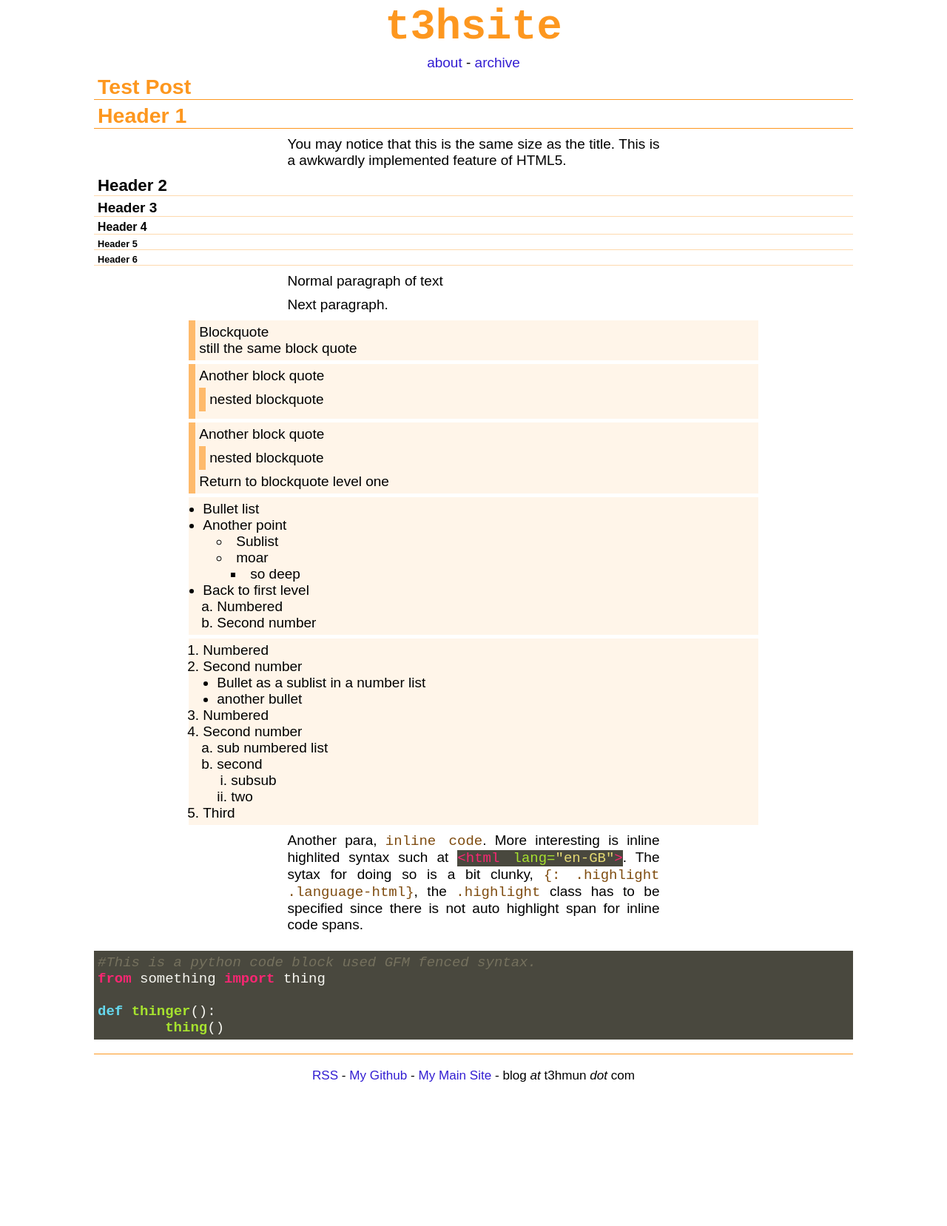
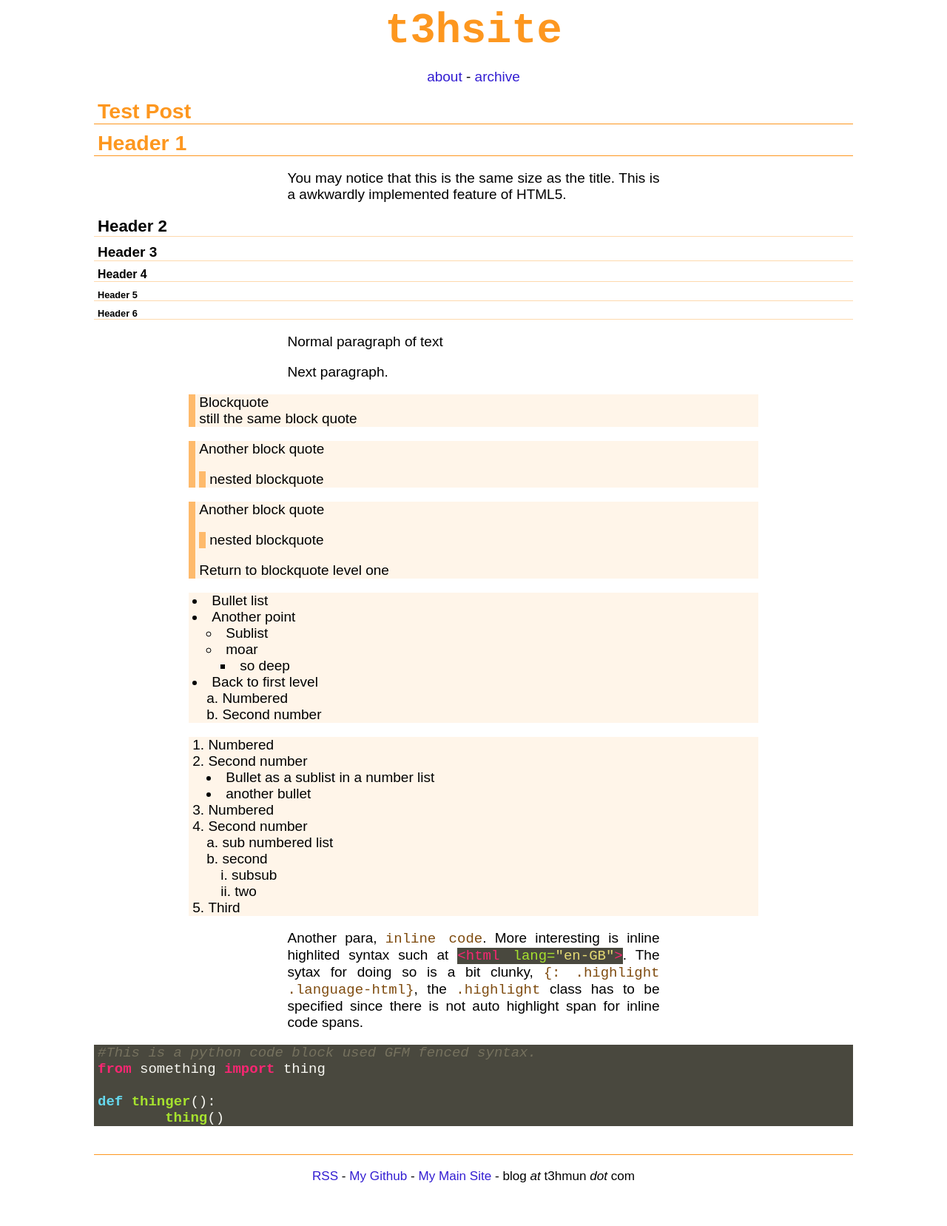
Before and after one commit to t3hmun/t3hsite, a Jekyll site: the page built from _posts/2015-09-30-test-post.md, in a window 1280 px wide. Shown: the whole page at 74% size. Built offline with Jekyll 4.4.1, drawn with Linux system fonts in a browser that asks for light colours; before the commit the page ends 1502 px from its top, so only the background shows below that.

Commit message:
Overhauled margins and padding for consistency.

```diff
--- a/_sass/_style.scss
+++ b/_sass/_style.scss
@@ -34,10 +34,10 @@
 
 // A note on Margins and Padding for the Gutter
 // ============================================
-// In most elements the $base-gutter is used as the top-bottom margin.
+// In most elements the $vspace is used as the top-bottom margin.
 // This works well as the margins overlap and create a consistent vertical gap between all elements.
 // The left-right margin is mostly auto, this is used to centre the blocks in the screen.
-// This means the gutter must be enforced using $base-gutter as left-right padding.
+// This means the gutter must be enforced using $gutter as left-right padding.
 // If the gutter is not enforced text can end up squished against the sides of the screen on smaller devices / windows.
 // In the rare scenario where elements need to be placed side by side wrapper divs and spans with margins would be needed.
 
@@ -99,11 +99,11 @@ p {
     text-align: justify;
 
     // Block display with auto margins centres the block in the screen.
+    // Vertical margins to space elements.
+    // Add padding to maintain a gutter.
     display: block;
-    margin: auto;
-
-    // Add padding to maintain a gutter and spacing from other elements.
-    padding: $base-gutter;
+    margin: $vspace auto;
+    padding: 0 $gutter;
 
     code {
         color: $subtle-fore-colour;
@@ -115,12 +115,12 @@ ol, ul, blockquote, dl {
     // Wider than the reading width, but not excessively wide.
     max-width: $other-text-width;
 
-    // Block display with auto left-right margins centres the block.
+    // Block display with auto margins centres the block in the screen.
+    // Vertical margins to space elements.
+    // Add padding to maintain a gutter.
     display: block;
-    margin: $base-gutter auto;
-
-    // Creates a
-    padding: $base-gutter;
+    margin: $vspace auto;
+    padding: 0 $gutter;
 
     // These elements have an unusual width, so they require some kind of box to demarcate the space they are mean to consume.
     background-color: $subtle-back-colour;
@@ -145,11 +145,14 @@ blockquote {
 
 ul {
     // The bullet point is placed inside the padding.
-    list-style: disc outside none;
+    list-style: disc inside none;
 
-    // The top-bottom spacing uses the gutter.
-    // The indent spacing uses the text size.
-    padding: $base-gutter $base;
+    // Block display with auto margins centres the block in the screen.
+    // Vertical margins to space elements.
+    // Add padding to maintain a gutter.
+    display: block;
+    margin: $vspace auto;
+    padding: 0 $gutter;
 
     ul {
         // New kind of bullet for level 2.
@@ -169,27 +172,32 @@ ul {
 
     ol {
         // Ordered sublists use letters.
-        list-style-type: lower-latin;
+        list-style: lower-latin inside;
 
         ol {
             // Ordered sub-sublists use roman-numerals.
-            list-style-type: lower-roman;
+            list-style: lower-roman inside;
         }
     }
 }
 
 ol {
-    // The top-bottom spacing uses the gutter.
-    // The indent spacing uses the text size.
-    padding: $base-gutter $base;
+    // Block display with auto margins centres the block in the screen.
+    // Vertical margins to space elements.
+    // Add padding to maintain a gutter.
+    display: block;
+    margin: $vspace auto;
+    padding: 0 $gutter;
+
+    list-style: decimal inside;
 
     ol {
         // Ordered sublists use letters.
-        list-style-type: lower-latin;
+        list-style: lower-latin inside;
 
         ol {
             // Ordered sub-sublists use roman-numerals.
-            list-style-type: lower-roman;
+            list-style: lower-roman inside;
         }
     }
 
@@ -202,7 +210,12 @@ ol {
 
 // Most of the styling for pre is done by the syntax stylesheet.
 pre {
-    padding: $base-gutter;
+    // Block display with auto margins centres the block in the screen.
+    // Vertical margins to space elements.
+    // Add padding to maintain a gutter.
+    display: block;
+    margin: $vspace auto;
+    padding: 0 $gutter;
 }
 
 // Header 1 is the site mast-head.
@@ -211,7 +224,13 @@ h1 {
     text-align: center;
     font-size: 3 * $base;
     font-family: monospace;
-    padding: $big-gutter;
+
+    // Block display with auto margins centres the block in the screen.
+    // Vertical margins to space elements.
+    // Add padding to maintain a gutter.
+    display: block;
+    margin: $vspace auto;
+    padding: 0 $gutter;
 }
 
 // Header 2 is the highest title for content (ie not the masthead).
@@ -220,9 +239,10 @@ h1, h2 {
     // Although margin could be used for left-right here (not centred so no need for auto) I prefer not to.
     // This results in the underline touching both screen edges. Feels nice.
     // The code element has to use padding to stop it content touching its own edge (I do not want to double gutter code, would be horrible on small screens).
-    // It is nice to have other elements follow suit.
-    margin: $base-gutter 0;
-    padding: 0 $base-gutter;
+    // $mini-vspace is used to allow hugging subtitles.
+    // Relys on normal non-hugging elements to apply normal margins.
+    margin: $mini-vspace 0;
+    padding: 0 $gutter;
     color: $highlight-colour;
 
     a {
@@ -252,8 +272,8 @@ h2 {
 h3, h4, h5, h6 {
     border-bottom: solid $header-underline $light-colour;
     // See `h1, h2` for reasoning for the next 2 lines.
-    margin: $base-gutter 0;
-    padding: 0 $base-gutter;
+    margin: $mini-vspace 0;
+    padding: 0 $gutter;
 
     // Generally these headings in articles should not be links so no special behaviour required.
     // They may be links in archive / recent post lists, where normal link colour is appropriate.
@@ -287,17 +307,27 @@ a:hover {
     // Centre, restrict within content area, pad like everything else.
     text-align: center;
     max-width: $content-width;
-    padding: 0 $base-gutter;
-    margin: $base-gutter 0;
+
+    // Block display with auto margins centres the block in the screen.
+    // Vertical margins to space elements.
+    // Add padding to maintain a gutter.
+    display: block;
+    margin: $vspace auto;
+    padding: 0 $gutter;
 }
 
 .site-footer {
-    // Centre, restrict within content area.
-    text-align: center;
+    text-align: center; // Centre text.
+    // Width needs to match content area due to dividing border line.
     max-width: $content-width;
-    // Use a large vertical gutter to set it apart.
-    padding: $big-gutter $base-gutter;
-    margin: $big-gutter 0;
+
+    //Extra margin to space footer away from content.
+    display: block;
+    margin: $big-vspace auto;
+    // Vertical padding to space text away from border line.
+    // Horixontal padding for gutter.
+    padding: $vspace $gutter;
+
     // Smaller font size for non-main-content information.
     font-size: $small-font-size;
     // A line to separate the footer from the main body.
@@ -310,7 +340,11 @@ a:hover {
     font-size: $small-font-size;
     // Restrict to content wodth, lines up with heading.
     max-width: $content-width;
-    // Base margin, no pad since its small sandwiched between things.
-    margin: $base-gutter;
-    padding: 0;
+
+    // Block display with auto margins centres the block in the screen.
+    // Vertical margins to space elements.
+    // Add padding to maintain a gutter.
+    display: block;
+    margin: 0 auto;
+    padding: 0 $gutter;
 }
--- a/css/main.scss
+++ b/css/main.scss
@@ -17,9 +17,13 @@
 // This is my basic size, it is used as the main font size and *all* other things are scaled off it.
 $base: 19px;
 
-//The basic gutter is fixed. It works with most font sizes.
-$base-gutter: 5px;
-$big-gutter: $base;
+// Gutter is the space from edge of screen.
+// Fixed to look neat on all sizes without wasting screen space.
+// vspace is vertical and should match the text size.
+$gutter: 5px;
+$vspace: $base;
+$mini-vspace: $base / 2;
+$big-vspace: $base * 2;
 
 // The max width for pure text content.
 // I want roughly 60 characters per line for hard reading.
```
